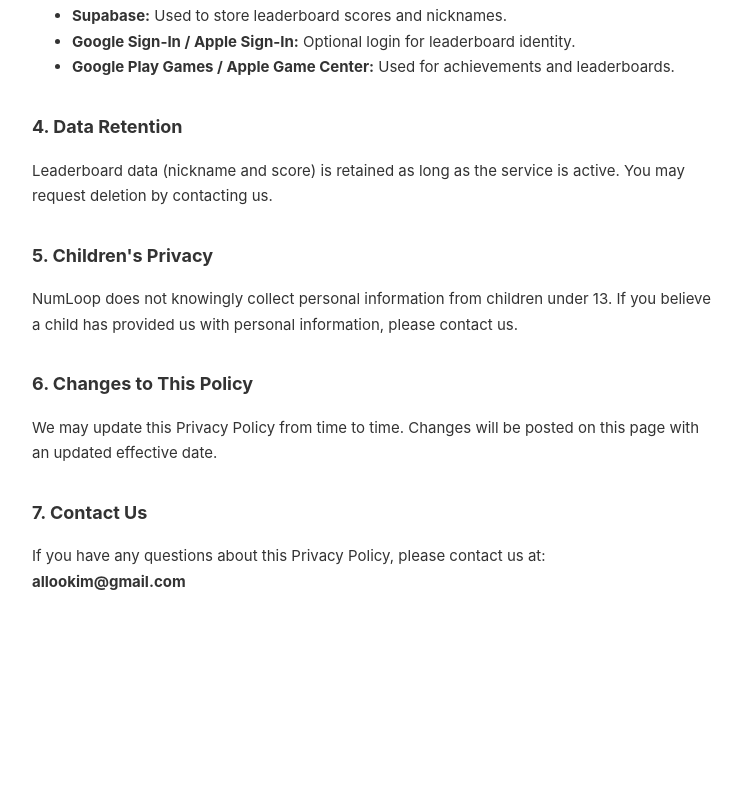
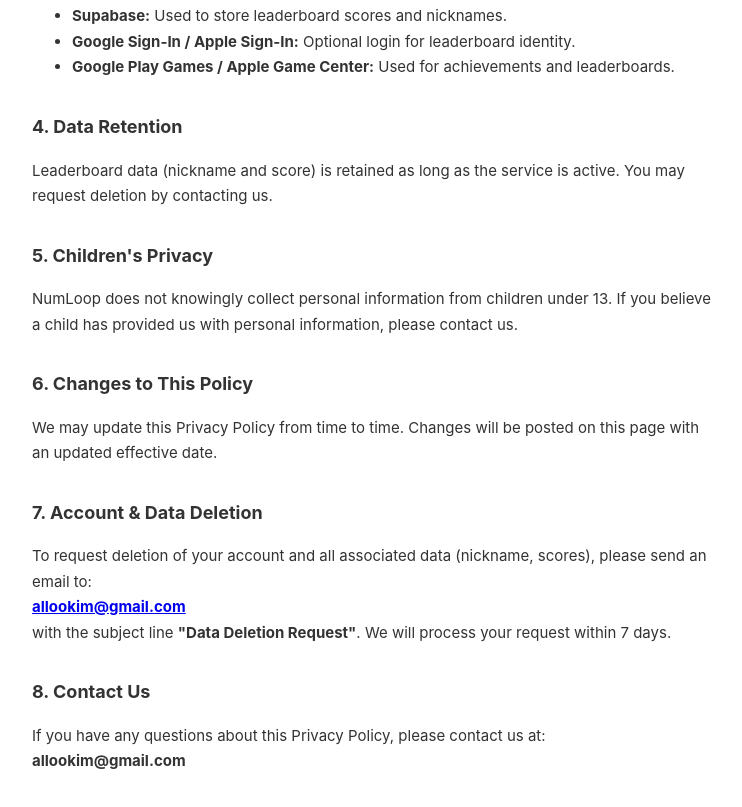
Before and after one commit to allookim/numloop-privacy-, a plain HTML site: page index.html in a window 1280 px wide. Shown: the part 689-1496 px from the top of the page, without its empty margins (268-1010 px from the left). Before the commit the page ends 1338 px from the top, so only its background shows below. Drawn offline with Linux system fonts and the light colour scheme.

Commit message:
Add account deletion section

```diff
--- a/index.html
+++ b/index.html
@@ -55,7 +55,12 @@
   <h2>6. Changes to This Policy</h2>
   <p>We may update this Privacy Policy from time to time. Changes will be posted on this page with an updated effective date.</p>
 
-  <h2>7. Contact Us</h2>
+  <h2 id="delete-account">7. Account &amp; Data Deletion</h2>
+  <p>To request deletion of your account and all associated data (nickname, scores), please send an email to:<br>
+  <strong><a href="mailto:allookim@gmail.com">allookim@gmail.com</a></strong><br>
+  with the subject line <strong>"Data Deletion Request"</strong>. We will process your request within 7 days.</p>
+
+  <h2>8. Contact Us</h2>
   <p>If you have any questions about this Privacy Policy, please contact us at:<br>
   <strong>allookim@gmail.com</strong></p>
 </body>
```
